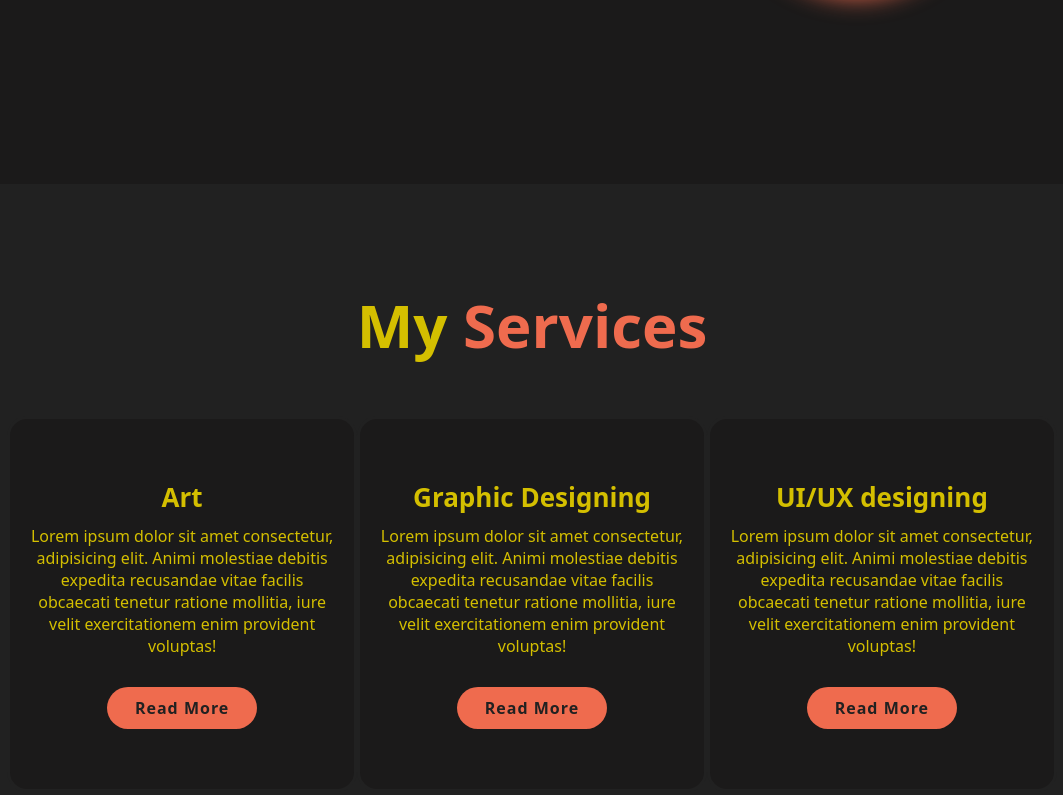
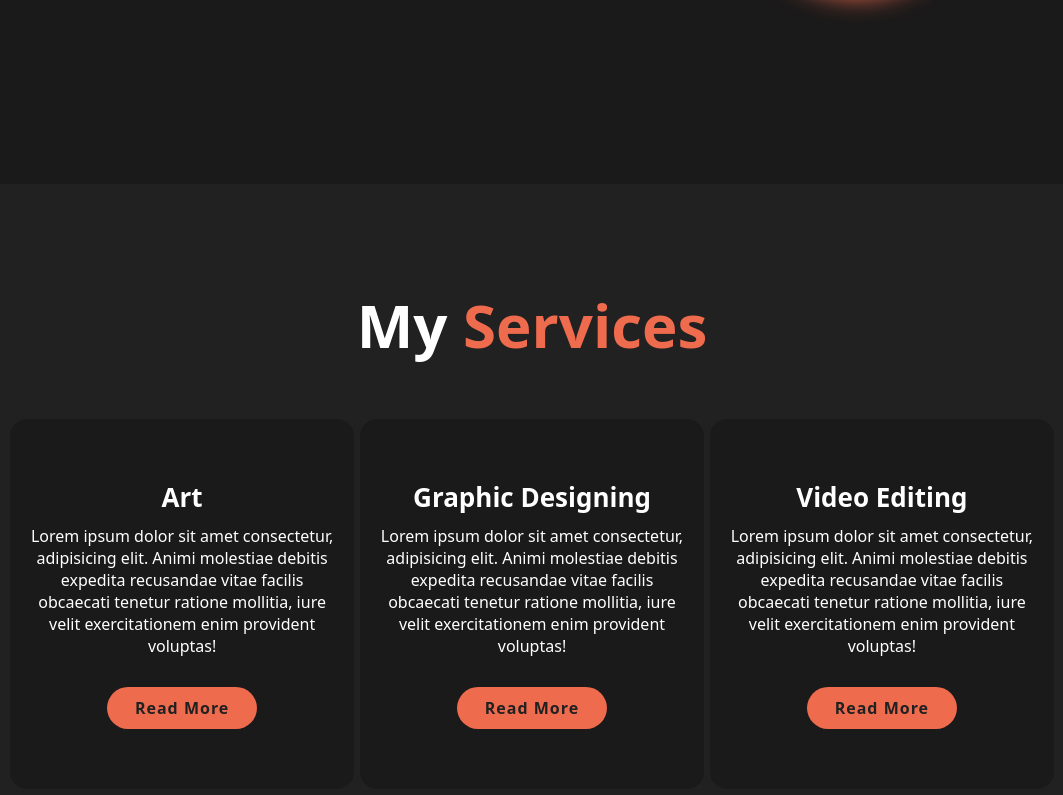
Before and after one commit to hdg22022001/Anubhav, a plain HTML site: page index.html in a window 1280 px wide. Shown: the part 1416-2211 px from the top of the page, without its empty margins (108-1171 px from the left). Drawn offline with nearby package versions, Linux system fonts and the light colour scheme.

Commit message:
changes to be committed: index.html, style.css

```diff
--- a/index.html
+++ b/index.html
@@ -106,7 +106,7 @@
                         </p>
                         <a href="#" class="btn">Read More</a></div>
                         <div class="services-box">
-                            <h3>UI/UX designing</h3>
+                            <h3>Video Editing</h3>
                             <p>Lorem ipsum dolor sit amet consectetur, adipisicing elit. Animi molestiae debitis expedita recusandae
                                 vitae facilis obcaecati tenetur ratione mollitia, iure velit exercitationem enim provident voluptas!
                             </p>
--- a/style.css
+++ b/style.css
@@ -12,7 +12,7 @@
     :root {
         --bg-color:#212121;
         --snd-bg-color: #1b1a1a;
-        --text-color:#d4bf00;
+        --text-color:#fff;
         --main-color:#ef6b4e;
     }
 
```
